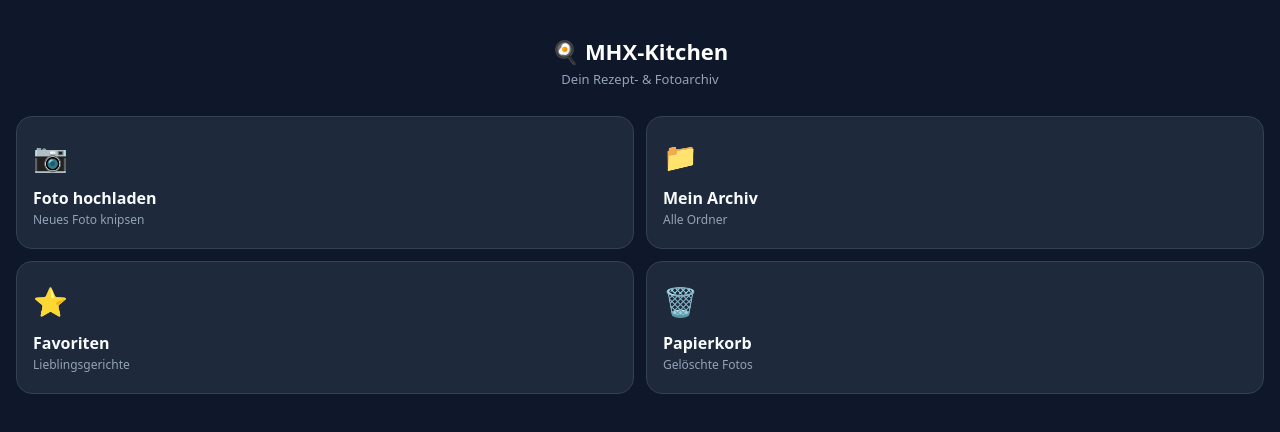
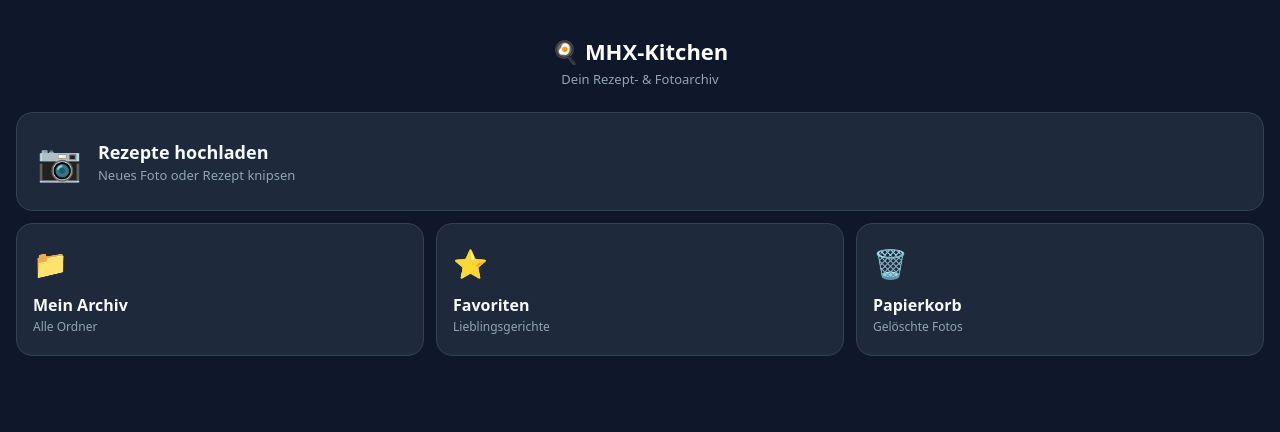
Before and after one commit to maxhuber9393/mhx-kitchen, a React (Vite) app: page / in a window 1280 px wide. Shown: the top 432 px of the page. Built offline with nearby package versions, Linux system fonts and the light colour scheme.

Commit message:
feat: rename upload button to Rezepte hochladen and make it full width

```diff
--- a/src/pages/Home.tsx
+++ b/src/pages/Home.tsx
@@ -11,7 +11,7 @@ export default function Home() {
     }}>
 
       {/* Header */}
-      <div style={{ textAlign: 'center', marginBottom: '28px', marginTop: '12px' }}>
+      <div style={{ textAlign: 'center', marginBottom: '24px', marginTop: '12px' }}>
         <h1 style={{
           fontSize: '22px',
           fontWeight: 'bold',
@@ -28,34 +28,36 @@ export default function Home() {
         </p>
       </div>
 
-      {/* 2-Spalten Grid (exakt wie im Archiv) */}
-      <div style={{
-        display: 'grid',
-        gridTemplateColumns: 'repeat(2, 1fr)',
-        gap: '12px'
-      }}>
+      <div style={{ display: 'flex', flexDirection: 'column', gap: '12px' }}>
 
-        {/* Foto hochladen */}
+        {/* Hauptbereich: Rezepte hochladen (Groß über die volle Breite) */}
         <Link
           to="/scan"
           style={{
             backgroundColor: '#1e293b',
             border: '1px solid #334155',
             borderRadius: '16px',
-            padding: '20px 16px',
+            padding: '24px 20px',
             display: 'flex',
-            flexDirection: 'column',
-            gap: '12px',
+            alignItems: 'center',
+            gap: '16px',
             textDecoration: 'none',
             color: 'white'
           }}
         >
-          <div style={{ fontSize: '28px' }}>📷</div>
+          <div style={{ fontSize: '36px' }}>📷</div>
           <div>
-            <div style={{ fontWeight: 'bold', fontSize: '16px', color: '#f8fafc' }}>Foto hochladen</div>
-            <div style={{ fontSize: '12px', color: '#94a3b8', marginTop: '2px' }}>Neues Foto knipsen</div>
+            <div style={{ fontWeight: 'bold', fontSize: '18px', color: '#f8fafc' }}>Rezepte hochladen</div>
+            <div style={{ fontSize: '13px', color: '#94a3b8', marginTop: '2px' }}>Neues Foto oder Rezept knipsen</div>
           </div>
         </Link>
+
+        {/* Die anderen 3 Bereiche im Raster drunter */}
+        <div style={{
+          display: 'grid',
+          gridTemplateColumns: 'repeat(auto-fit, minmax(140px, 1fr))',
+          gap: '12px'
+        }}>
 
           {/* Mein Archiv */}
           <Link
@@ -124,6 +126,8 @@ export default function Home() {
           </Link>
 
         </div>
+
+      </div>
     </div>
   )
 }
```
Lines whose indentation alone changed are shown as unchanged.
